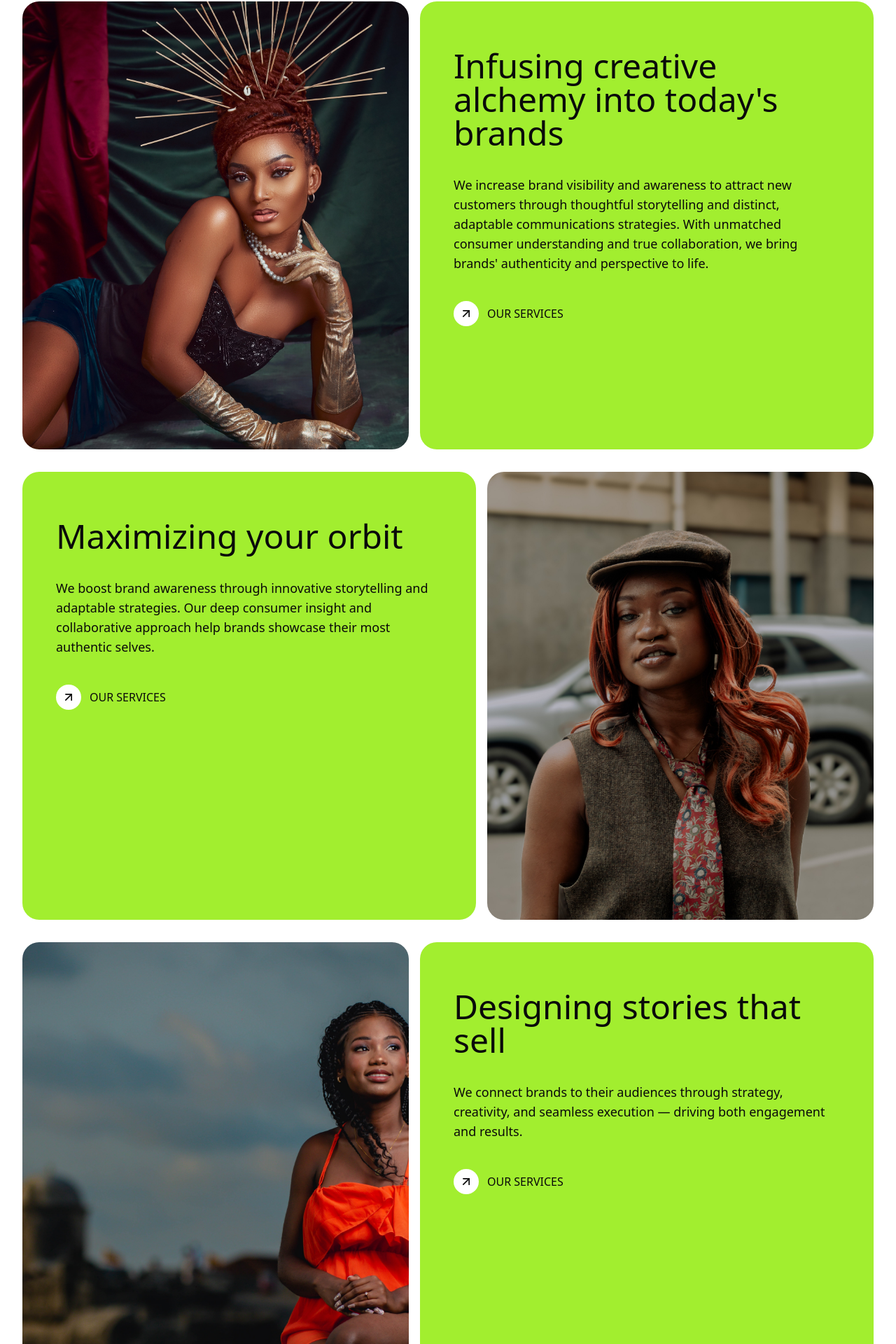
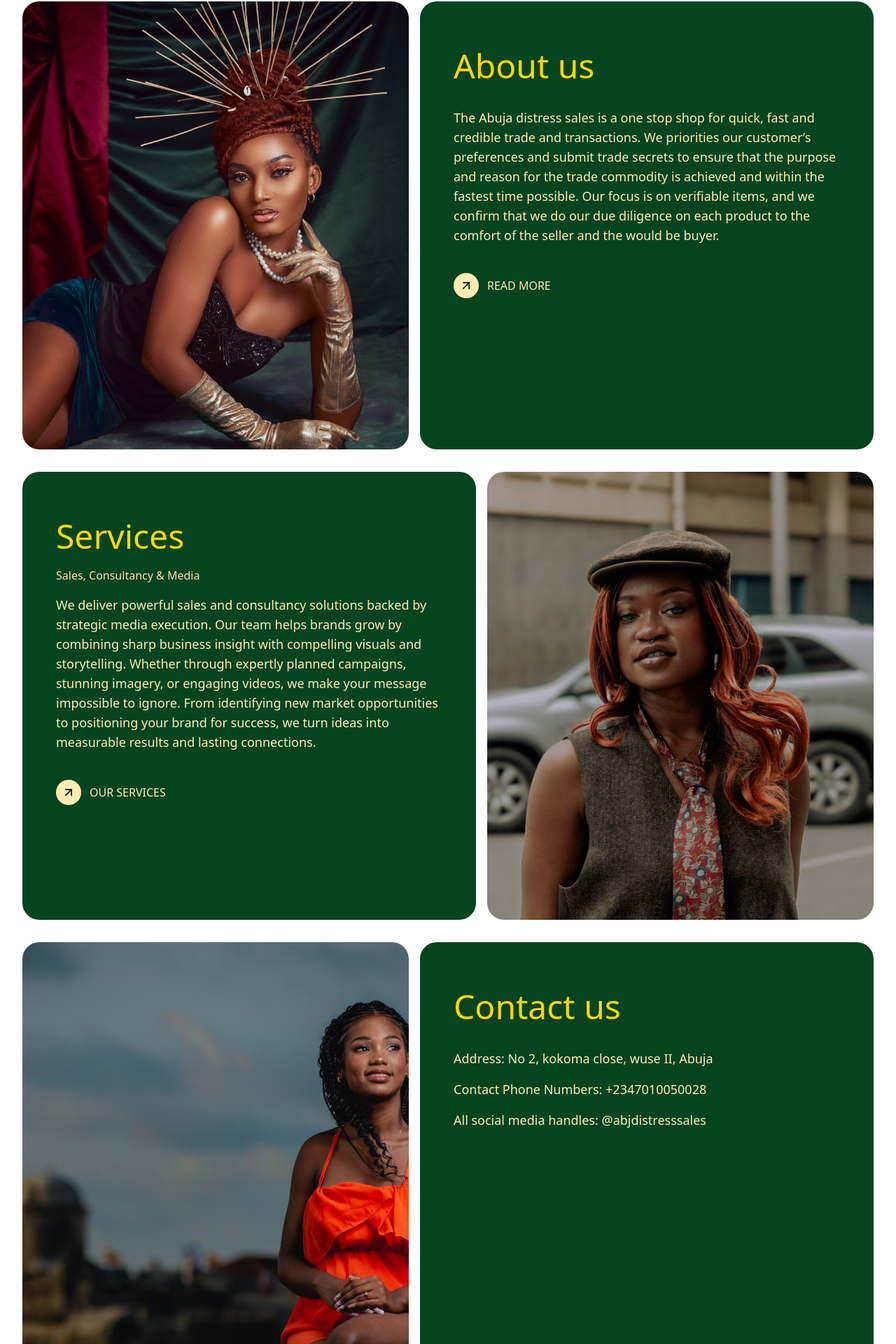
Before and after one commit to jeff-nwadi/Abujadistresssale, a Next.js app in the folder abujadistresssale/: page / in a window 1280 px wide. Shown: the part 846-2766 px from the top of the page at 70% size. Built offline with nearby package versions, Linux system fonts and the light colour scheme.

Commit message:
made ui changes

```diff
--- a/abujadistresssale/components/FeatureSection.tsx
+++ b/abujadistresssale/components/FeatureSection.tsx
@@ -14,22 +14,22 @@ export default function Feature1() {
         <ul className="grid gap-8 sm:grid-cols-2 lg:grid-cols-2">
           {/* Section 1 */}
           <li className="col-span-2 flex flex-col-reverse lg:flex-row-reverse gap-4">
-            <div className="bg-[#A2EE2F] p-8 md:p-12 rounded-3xl flex-1">
-              <h2 className="py-5 text-4xl sm:text-5xl font-medium">
-                Infusing creative alchemy into today's brands
+            <div className="bg-[#064420] p-8 md:p-12 rounded-3xl flex-1">
+              <h2 className="py-5 text-4xl sm:text-5xl font-medium text-[#FFD700]">
+                About us
               </h2>
-              <p className="pt-4 text-base sm:text-lg">
-                We increase brand visibility and awareness to attract new
-                customers through thoughtful storytelling and distinct,
-                adaptable communications strategies. With unmatched consumer
-                understanding and true collaboration, we bring brands'
-                authenticity and perspective to life.
+              <p className="pt-4 text-base sm:text-lg text-[#FFECB3]">
+                The Abuja distress sales is a one stop shop for quick, fast and credible trade and transactions.
+                We priorities our customer’s preferences and submit trade secrets to ensure that the purpose and reason for the trade
+                commodity is achieved and within the fastest time possible. Our focus is on verifiable items,
+                and we confirm that we do our due diligence on each product to the comfort of the seller and the would be buyer.
+
               </p>
               <Link href="#" className="flex gap-3 items-center mt-10">
-                <div className="bg-white rounded-full p-2">
+                <div className="bg-[#FFECB3] rounded-full p-2">
                   <ArrowUpRight className="w-4 h-4 sm:w-5 sm:h-5 text-2xl" />
                 </div>
-                <p className="uppercase">Our services</p>
+                <p className="uppercase text-[#FFECB3]">Read more</p>
               </Link>
             </div>
             <div className="relative flex-1 h-[50vh] sm:h-[70vh] lg:h-[80vh]">
@@ -56,40 +56,44 @@ export default function Feature1() {
                 priority
               />
             </div>
-            <div className="bg-[#A2EE2F] p-8 md:p-12 rounded-3xl flex-1">
-              <h2 className="py-5 text-4xl sm:text-5xl font-medium">
-                Maximizing your orbit
+            <div className="bg-[#064420] p-8 md:p-12 rounded-3xl flex-1">
+              <h2 className="py-5 text-4xl sm:text-5xl font-medium text-[#FFD700]">
+                Services
               </h2>
-              <p className="pt-4 text-base sm:text-lg">
-                We boost brand awareness through innovative storytelling and
-                adaptable strategies. Our deep consumer insight and collaborative
-                approach help brands showcase their most authentic selves.
+              <h2 className="text-[#fbe4a2]">Sales, Consultancy & Media</h2>
+              <p className="pt-4 text-base sm:text-lg text-[#FFECB3]">
+                We deliver powerful sales and consultancy solutions backed by strategic media execution.
+                Our team helps brands grow by combining sharp business insight
+                 with compelling visuals and storytelling.
+                Whether through expertly planned campaigns, stunning imagery,
+                or engaging videos, we make your message impossible to ignore.
+                 From identifying new market opportunities to positioning your brand for success,
+                 we turn ideas into measurable results and lasting connections.
               </p>
               <Link href="#" className="flex gap-3 items-center mt-10">
-                <div className="bg-white rounded-full p-2">
+                <div className="bg-[#FFECB3] rounded-full p-2 ">
                   <ArrowUpRight className="w-4 h-4 sm:w-5 sm:h-5 text-2xl" />
                 </div>
-                <p className="uppercase">Our services</p>
+                <p className="uppercase text-[#FFECB3]">Our services</p>
               </Link>
             </div>
           </li>
 
           {/* Section 3 */}
           <li className="col-span-2 flex flex-col-reverse lg:flex-row-reverse gap-4">
-            <div className="bg-[#A2EE2F] p-8 md:p-12 rounded-3xl flex-1">
-              <h2 className="py-5 text-4xl sm:text-5xl font-medium">
-                Designing stories that sell
+            <div className="bg-[#064420] p-8 md:p-12 rounded-3xl flex-1">
+              <h2 className="py-5 text-4xl sm:text-5xl font-medium text-[#FFD700]">
+                Contact us
               </h2>
-              <p className="pt-4 text-base sm:text-lg">
-                We connect brands to their audiences through strategy, creativity,
-                and seamless execution — driving both engagement and results.
+              <p className="pt-4 text-base sm:text-lg text-[#FFECB3]">
+                Address: No 2, kokoma close, wuse II, Abuja
               </p>
-              <Link href="#" className="flex gap-3 items-center mt-10">
-                <div className="bg-white rounded-full p-2">
-                  <ArrowUpRight className="w-4 h-4 sm:w-5 sm:h-5 text-2xl" />
-                </div>
-                <p className="uppercase">Our services</p>
-              </Link>
+               <p className="pt-4 text-base sm:text-lg text-[#FFECB3]">
+                Contact Phone Numbers: +2347010050028
+              </p>
+               <p className="pt-4 text-base sm:text-lg text-[#FFECB3]">
+                All social media handles: @abjdistresssales
+              </p>
             </div>
             <div className="relative flex-1 h-[50vh] sm:h-[70vh] lg:h-[80vh]">
               <Image
--- a/abujadistresssale/components/Header.tsx
+++ b/abujadistresssale/components/Header.tsx
@@ -36,11 +36,11 @@ const Header = () => {
             {/* HERO TEXT */}
             <div className="absolute inset-0 flex flex-col justify-center items-center text-center px-4 z-10">
                 <h1 className="text-3xl sm:text-5xl lg:text-7xl text-white font-semibold max-w-3xl">
-                Smart Investors Buy Distress
+                Where Strategy Meets Storytelling.
                 </h1>
 
                 <p className="text-white font-light mt-3 text-sm sm:text-base max-w-xl">
-                Secure luxury deals below market value before they disappear.
+              Sales, consultancy, and media crafted to elevate brands and spark real growth.
                 </p>
 
                 <Button className="mt-6 rounded-full hover:bg-[#A2EE2F]/80 bg-[#A2EE2F] text-[#243C00] font-semibold flex items-center gap-2 px-5 sm:px-7 py-3 sm:py-4 text-xs sm:text-base">
```
